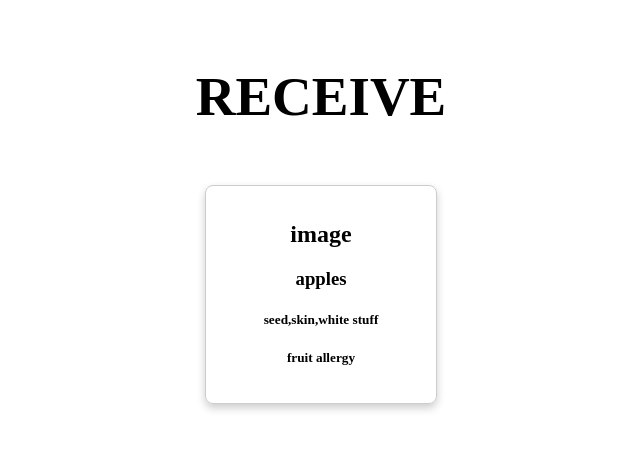
After one commit to cuddlycoder/MealShare, a Flask app: page /views/receive in a window 1280 px wide. The commit adds this page. Shown: the top 450 px of the page, without its empty margins (319-959 px from the left). Run offline with Flask 3, Linux system fonts and the light colour scheme.

Commit message:
Receive screen
a) added receive.html
b) button receive goes to receive screen
c) added cards to the receive screen with meal info

```diff
--- a/static/script.js
+++ b/static/script.js
@@ -6,6 +6,11 @@ document.getElementById("donate-btn").addEventListener("click",function(event){
 //Send user to deliver page
 document.getElementById("deliver-btn").addEventListener("click",function(event){
     window.location.href = "http://127.0.0.1:8000/views/deliver"
+})
+
+//Sebd user to recieve page
+document.getElementById("receive-btn").addEventListener("click",function(event){
+    window.location.href = "http://127.0.0.1:8000/views/receive"
 })
 
 //Send user to login page
--- a/static/style.css
+++ b/static/style.css
@@ -26,3 +26,18 @@ h1{
 
 
 }
+
+#meal-container {
+    display: flex;
+    flex-wrap: wrap;
+    gap: 20px;
+    justify-content: center;
+    padding: 20px; }
+
+#meal {
+    border: 1px solid #ccc;
+    border-radius: 8px;
+    padding: 15px;
+    width: 200px;
+    text-align: center;
+    box-shadow: 0 4px 8px rgba(0, 0, 0, 0.2); }
--- a/templates/index.html
+++ b/templates/index.html
@@ -23,7 +23,7 @@
             <button id = "deliver-btn" class="Dbtn">DELIVER</button>
         </div>
 
-        <button class = "Dbtn">RECEIVE</button>
+        <button id = "receive-btn" class = "Dbtn">RECEIVE</button>
         <p>Add text here (What we do)</p>
 
         <!--Sign Up and Sign In-->
--- /dev/null
+++ b/templates/receive.html
@@ -0,0 +1,24 @@
+<!DOCTYPE html>
+<html lang="en">
+<head>
+    <meta charset="UTF-8">
+    <meta name="viewport" content="width=device-width, initial-scale=1.0">
+    <title>Recieve</title>
+    <link rel="stylesheet" href="../static/style.css">
+</head>
+<body>
+   <div class = "main_section">
+    <h1>RECEIVE</h1>
+    <div id = "meal-container">
+        {% for meal in meals %}
+            <div id = "meal">
+                <h2> {{ meal[1] }} </h3>
+                <h3>{{ meal[0] }}</h3>
+                <h5>{{ meal[2] }}</h5>
+                <h5>{{ meal[3] }}</h5>
+            </div>
+        {% endfor %}
+    </div>
+   </div>
+</body>
+</html>
--- a/views.py
+++ b/views.py
@@ -23,6 +23,11 @@ def deliver():
         print(data)
     return render_template("deliver.html")
 
+@views.route("/receive")
+def receive():
+    foods = [["apples","image","seed,skin,white stuff","fruit allergy"]]
+    return render_template("receive.html",meals = foods)
+
 @views.route("/login")
 def login():
     return render_template("login.html")
```
Also changed, not shown: 1 other file.
